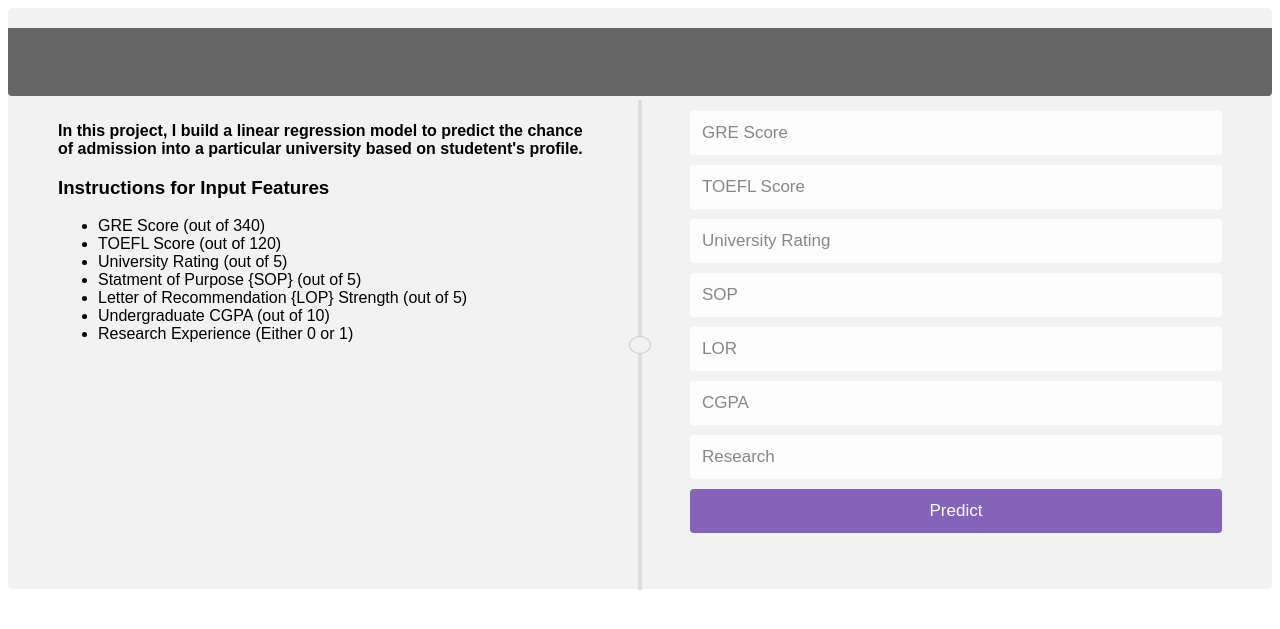
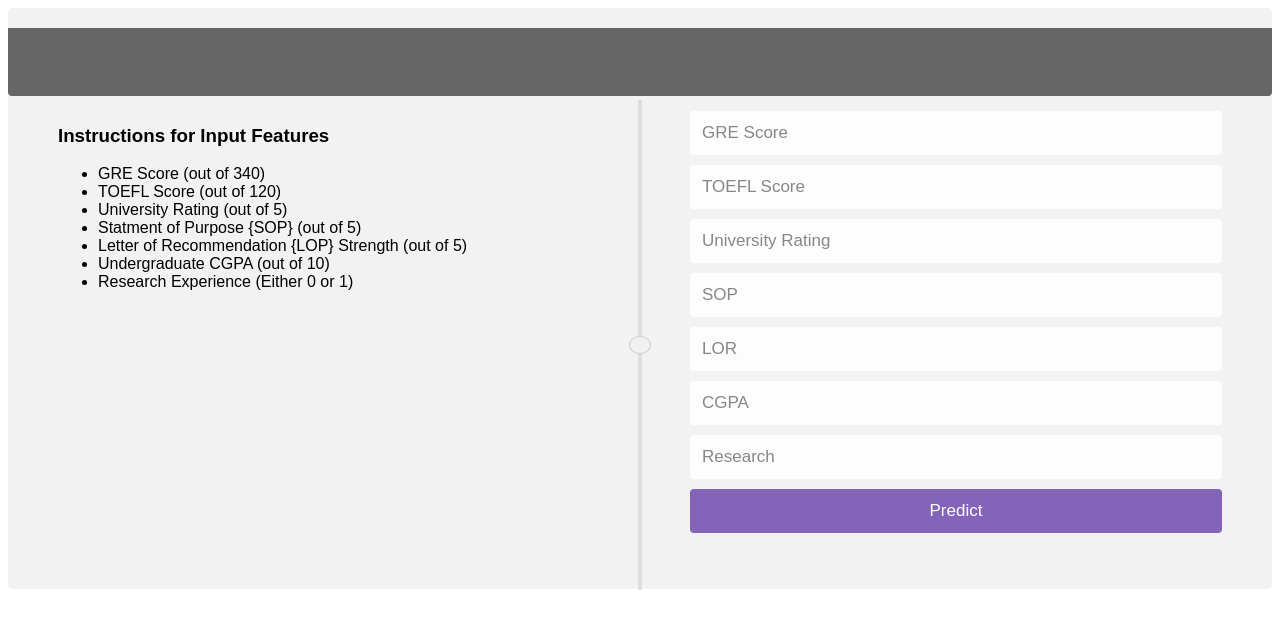
Before and after one commit to IBM-EPBL/IBM-Project-5160-1658749732, a Flask app: page / in a window 1280 px wide. Shown: the top 629 px of the page. Run offline with Flask 2, Linux system fonts and the light colour scheme; parts of the project's set-up code (start-up, migrations or seed data) failed here and were passed over.

Commit message:
Update index.html

```diff
--- a/Final Deliverables/templates/index.html
+++ b/Final Deliverables/templates/index.html
@@ -141,7 +141,6 @@ input[type=submit]:hover {
       </div>
 
       <div class="col">
-	  <p><b>In this project, I build a linear regression model to predict the chance of admission into a particular university based on studetent's profile.</p></b>
 	  <h3>Instructions for Input Features</h3>
       <ul>
 			<li>GRE Score (out of 340)</li>
```
